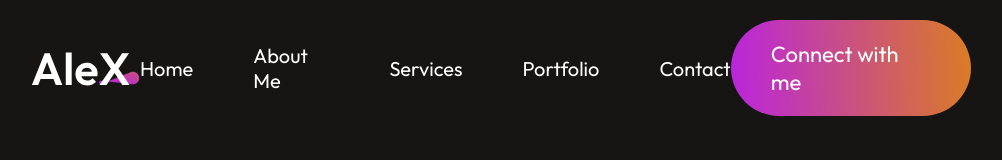
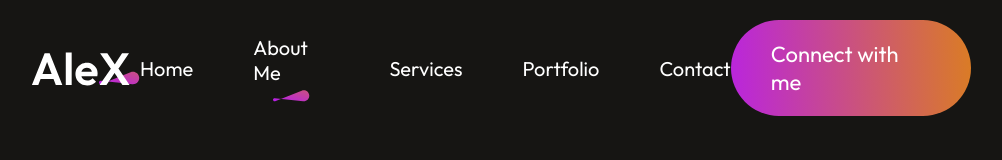
Before and after one commit to waibaBikash/My-Portfolio, a React (Vite) app in the folder Portfolio-react/: page / in a window 1280 px wide. Shown: the top 160 px of the page, without its empty margins (139-1141 px from the left). Built offline with nearby package versions, Linux system fonts and the light colour scheme.

Commit message:
onSubmit functionality

```diff
--- a/Portfolio-react/src/components/About/About.jsx
+++ b/Portfolio-react/src/components/About/About.jsx
@@ -5,7 +5,7 @@
 
 const About = () => {
   return (
-    <div className='about'>
+    <div id='about' className='about'>
        <div className="about-title">
           <h1>About me</h1>
            <img src={theme_pattern} alt="" />
--- a/Portfolio-react/src/components/Contact/Contact.jsx
+++ b/Portfolio-react/src/components/Contact/Contact.jsx
@@ -6,8 +6,31 @@
 import call_icon from '../../assets/call_icon.svg';
 
 const Contact = () => {
+  const onSubmit = async (event) => {
+    event.preventDefault();
+    setResult("Sending....");
+    const formData = new FormData(event.target);
+
+    formData.append("access_key", "bed04237-5dbf-4551-981d-bab8dd3e0f7d");
+
+    const response = await fetch("https://api.web3forms.com/submit", {
+      method: "POST",
+      body: formData
+    });
+
+    const data = await response.json();
+
+    if (data.success) {
+      setResult("Form Submitted Successfully");
+      event.target.reset();
+    } else {
+      console.log("Error", data);
+      setResult(data.message);
+    }
+  };
+
   return (
-    <div className='contact'>
+    <div id='contact' className='contact'>
        <div className="contact-title">
           <h1>Get in touch</h1>
           <img src={theme_pattern} alt="" />
@@ -31,7 +54,7 @@
                 </div>
              </div>
            </div>
-             <form className='contact-right'>
+             <form onSubmit={onSubmit} className='contact-right'>
               <label htmlFor="">Your Name</label>
               <input type="text" placeholder='Enter your name' name='name' />
               <label htmlFor="">Your Email</label>
--- a/Portfolio-react/src/components/Hero/Hero.jsx
+++ b/Portfolio-react/src/components/Hero/Hero.jsx
@@ -1,15 +1,17 @@
 import React from 'react';
 import './Hero.css';
 import porfile_img from '../../assets/profile_img.svg';
+import AnchorLink from 'react-anchor-link-smooth-scroll';
 
 const Hero = () => {
   return (
-    <div className='hero'>
+    <div id='home' className='hero'>
        <img src={porfile_img} alt="" />
        <h1><span>I'm Bikash Lama, </span>developer based in Australia</h1>
        <p>Lorem ipsum, dolor sit amet consectetur adipisicing elit. Cumque deleniti qui pariatur possimus aut. Mollitia libero eos ipsam non minus voluptas similique veritatis facilis temporibus possimus exercitationem, asperiores consequatur reprehenderit.</p>
        <div className="hero-action">
-          <div className="hero-connect">Connect with me</div>
+          <div className="hero-connect"> <AnchorLink className='anchor-link' offset={50} href="#contact">Connect with me </AnchorLink>
+          </div>
           <div className="hero-resume">My resume</div>
        </div>
     </div>
--- a/Portfolio-react/src/components/MyWork/MyWork.jsx
+++ b/Portfolio-react/src/components/MyWork/MyWork.jsx
@@ -6,7 +6,7 @@
 
 const MyWork = () => {
   return (
-    <div className='mywork'>
+    <div id='work' className='mywork'>
       <div className="mywork-title">
           <h1>My latest work</h1>
           <img src={theme_pattern} alt="" />
--- a/Portfolio-react/src/components/Navbar/Navbar.css
+++ b/Portfolio-react/src/components/Navbar/Navbar.css
@@ -22,3 +22,17 @@
 .nav-connect:hover{
   transform: scale(1.05);
 }
+.nav-menu li{
+  display: flex;
+  flex-direction: column;
+  gap: 5px;
+  cursor: pointer;
+}
+.nav-menu li img{
+  display: flex;
+  margin: auto;
+}
+.anchor-link{
+  text-decoration: none;
+  color: white;
+}
--- a/Portfolio-react/src/components/Navbar/Navbar.jsx
+++ b/Portfolio-react/src/components/Navbar/Navbar.jsx
@@ -1,19 +1,24 @@
-import React from 'react';
+import React, { useState } from 'react';
 import './Navbar.css';
 import logo from '../../assets/logo.svg';
+import underline from '../../assets/nav_underline.svg';
+import  AnchorLink from 'react-anchor-link-smooth-scroll';
+
 
 const Navbar = () => {
+
+  const [menu, setMenu] = useState("about");
   return (
     <div className='navbar'>
        <img src={logo} alt="" />
        <ul className="nav-menu">
-          <li>Home</li>
-          <li>About Me</li>
-          <li>Services</li>
-          <li>Portfolio</li>
-          <li>Contact</li>
+          <li><AnchorLink className='anchor-link' href="#home"><p onClick={()=>setMenu("home")}>Home</p></AnchorLink>{menu==="home"?<img src={underline} alt=''/>:<></>}</li>
+          <li><AnchorLink className='anchor-link' offset={50} href="#about"><p onClick={()=>setMenu("about")}>About Me</p></AnchorLink>{menu==="about"?<img src={underline} alt=''/>:<></>}</li>
+          <li><AnchorLink className='anchor-link' offset={50} href="#services"><p onClick={()=>setMenu("services")}>Services</p></AnchorLink>{menu==="services"?<img src={underline} alt=''/>:<></>}</li>
+          <li><AnchorLink className='anchor-link' offset={50} href="#work"><p onClick={()=>setMenu("work")}>Portfolio</p></AnchorLink>{menu==="work"?<img src={underline} alt=''/>:<></>}</li>
+          <li><AnchorLink className='anchor-link' offset={50} href="#contact"><p onClick={()=>setMenu("contact")}>Contact</p></AnchorLink>{menu==="contact"?<img src={underline} alt=''/>:<></>}</li>
        </ul>
-          <div className="nav-connect">Connect with me</div>
+          <div className="nav-connect"><AnchorLink className='anchor-link' offset={50} href="#contact">Connect with me</AnchorLink></div>
     </div>
   )
 }
--- a/Portfolio-react/src/components/Services/Services.jsx
+++ b/Portfolio-react/src/components/Services/Services.jsx
@@ -7,7 +7,7 @@
 const Services = () => {
   return (
     <div className='services'>
-        <div className="services-title">
+        <div id='services' className="services-title">
             <h1>My Services</h1>
             <img src={theme_pattern} alt="" />
         </div>
```
